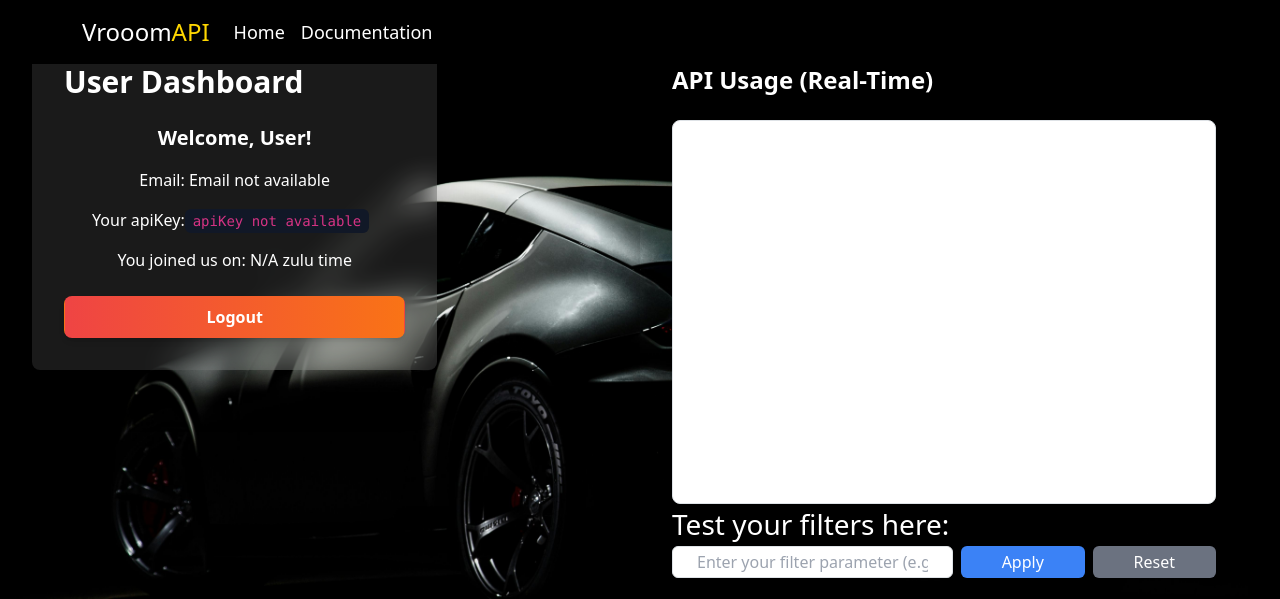
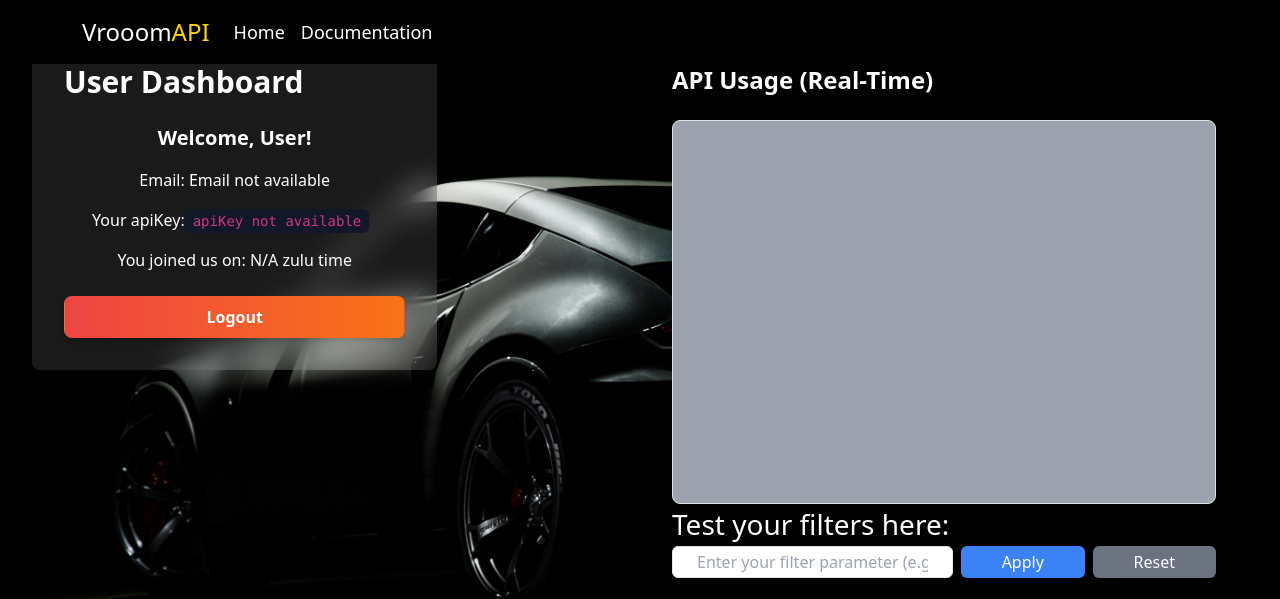
Before and after one commit to hocuspocus07/fullstack-projects, a React (Vite) app in the folder car-api/frontend/: page /dashboard in a window 1280 px wide. Shown: the top 599 px of the page. Built offline with nearby package versions, Linux system fonts and the light colour scheme; no server answers; sample sign-in values are in the browser's storage.

Commit message:
minor changes

```diff
--- a/car-api/frontend/src/pages/UserDashboard.jsx
+++ b/car-api/frontend/src/pages/UserDashboard.jsx
@@ -183,7 +183,7 @@ export function UserDashboard() {
         <iframe id="display"
             src={currenturl} // Replace with the actual URL for API usage tracking
             title="API Usage"
-            className="bg-white xs:text-black w-full h-96 rounded-lg border border-gray-300"
+            className=" xs:text-black bg-gray-400 w-full h-96 rounded-lg border border-gray-300"
         ></iframe>
         <h3 className='my-1 text-white text-left xs:text-sm'>Test your filters here:</h3>
         <div className='flex flex-col md:flex-row'>
```
